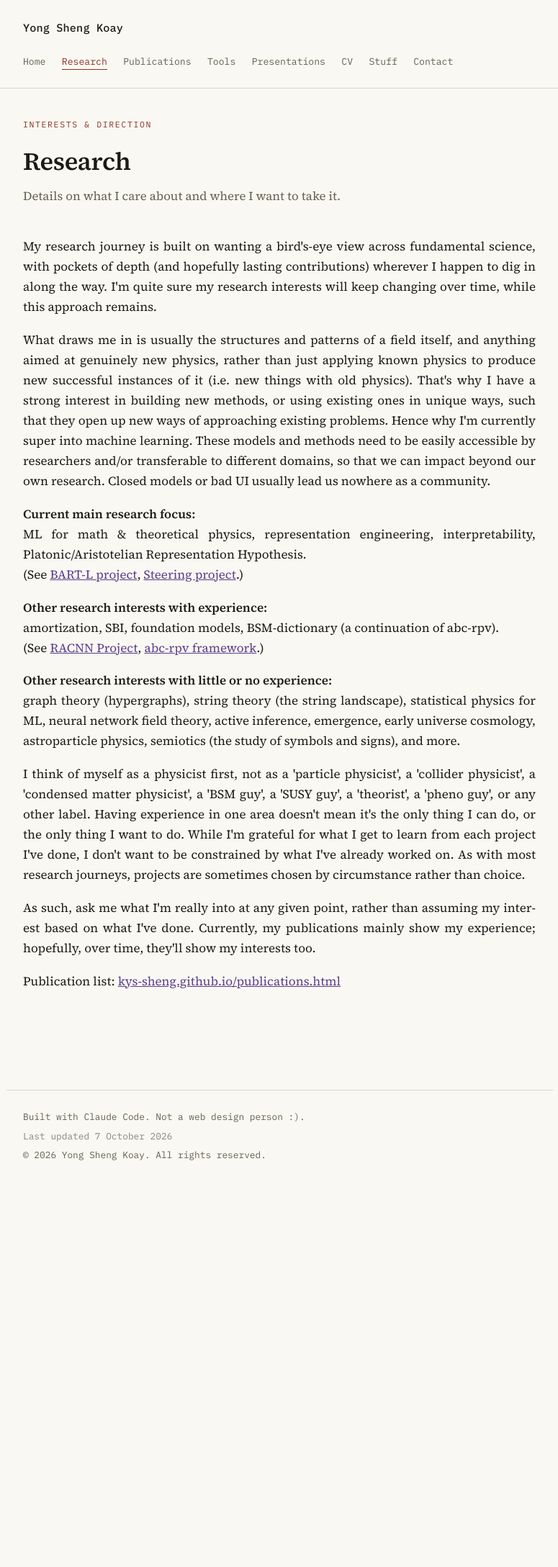
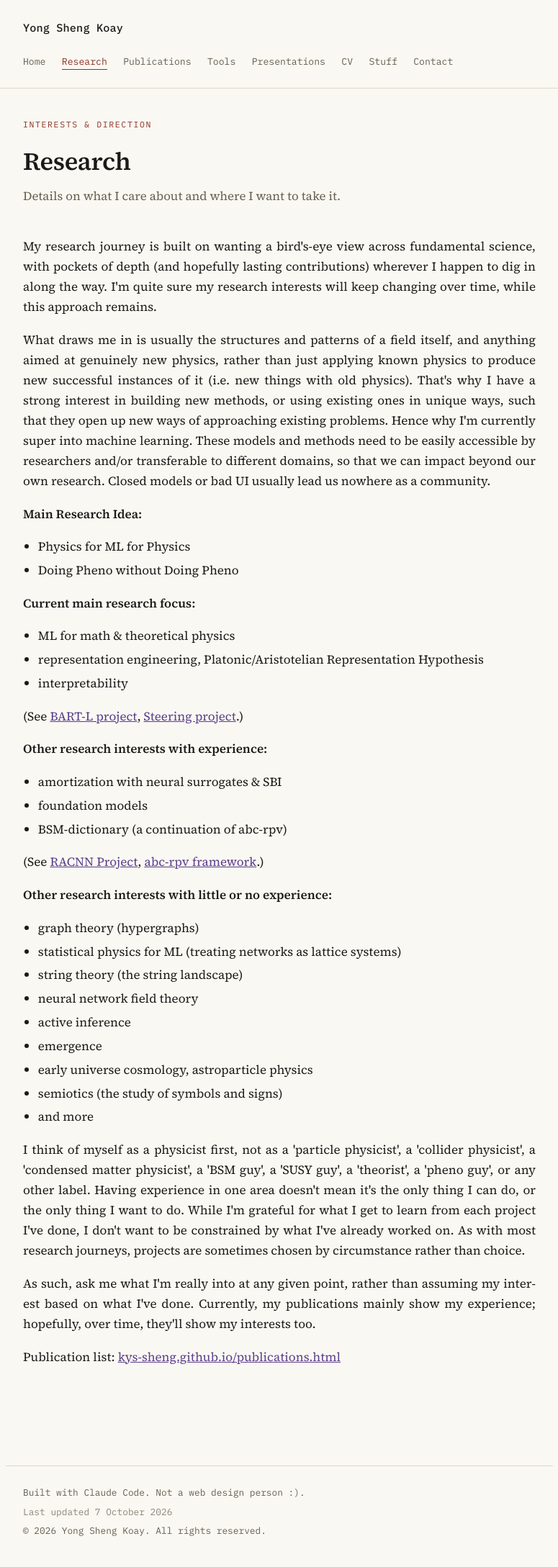
Before and after one commit to kys-sheng/kys-sheng.github.io, a Jekyll site: the page built from research.html, in a window 1280 px wide. Shown: the whole page at 72% size, without its empty margins (252-1027 px from the left). Built offline with Jekyll 4.4.1, drawn with Linux system fonts in a browser that asks for light colours; before the commit the page ends 1655 px from its top, so only the background shows below that.

Commit message:
Add Main Research Idea taglines, convert topic lists to bullets
- Add a "Main Research Idea" block with two taglines (Physics for ML
  for Physics; Doing Pheno without Doing Pheno)
- Convert the three topic breakdown sections (current focus, with
  experience, without experience) from comma-separated text to real
  bullet lists
- research.html's body blocks are now raw HTML (each item supplies
  its own <p>/<ul>), giving full control over structure per block

Co-Authored-By: Claude Sonnet 5 <noreply@anthropic.com>
Claude-Session: https://claude.ai/code/session_0191DsVr1Nwx9izZDzbZMoAX

```diff
--- a/_data/research.yml
+++ b/_data/research.yml
@@ -1,14 +1,47 @@
 # --- Research page. "body" is the whole page's content as a list of        ---
-# --- paragraphs — add a new "-" line per paragraph. Inline HTML (<strong>,  ---
-# --- <a>) is allowed, same as elsewhere on the site.                        ---
+# --- blocks — add a new "-" line per block. Each block is raw HTML (full    ---
+# --- control over <p>/<ul>/<strong>/<a> etc.), same as elsewhere on the     ---
+# --- site.                                                                  ---
 
 intro: "Details on what I care about and where I want to take it."
 
 body:
-  - "My research journey is built on wanting a bird's-eye view across fundamental science, with pockets of depth (and hopefully lasting contributions) wherever I happen to dig in along the way. I'm quite sure my research interests will keep changing over time, while this approach remains."
-  - "What draws me in is usually the structures and patterns of a field itself, and anything aimed at genuinely new physics, rather than just applying known physics to produce new successful instances of it (i.e. new things with old physics). That's why I have a strong interest in building new methods, or using existing ones in unique ways, such that they open up new ways of approaching existing problems. Hence why I'm currently super into machine learning. These models and methods need to be easily accessible by researchers and/or transferable to different domains, so that we can impact beyond our own research. Closed models or bad UI usually lead us nowhere as a community."
-  - '<strong>Current main research focus:</strong><br>ML for math &amp; theoretical physics, representation engineering, interpretability, Platonic/Aristotelian Representation Hypothesis.<br>(See <a href="https://doi.org/10.21468/SciPostPhys.21.1.024" target="_blank" rel="noopener">BART-L project</a>, <a href="https://huggingface.co/spaces/kys-sheng/TheorySpaceNavigationBARTL" target="_blank" rel="noopener">Steering project</a>.)'
-  - '<strong>Other research interests with experience:</strong><br>amortization, SBI, foundation models, BSM-dictionary (a continuation of abc-rpv).<br>(See <a href="https://huggingface.co/spaces/kys-sheng/racnn_bumphunt_demo" target="_blank" rel="noopener">RACNN Project</a>, <a href="https://doi.org/10.1007/JHEP07(2023)215" target="_blank" rel="noopener">abc-rpv framework</a>.)'
-  - "<strong>Other research interests with little or no experience:</strong><br>graph theory (hypergraphs), string theory (the string landscape), statistical physics for ML, neural network field theory, active inference, emergence, early universe cosmology, astroparticle physics, semiotics (the study of symbols and signs), and more."
-  - "I think of myself as a physicist first, not as a 'particle physicist', a 'collider physicist', a 'condensed matter physicist', a 'BSM guy', a 'SUSY guy', a 'theorist', a 'pheno guy', or any other label. Having experience in one area doesn't mean it's the only thing I can do, or the only thing I want to do. While I'm grateful for what I get to learn from each project I've done, I don't want to be constrained by what I've already worked on. As with most research journeys, projects are sometimes chosen by circumstance rather than choice."
-  - "As such, ask me what I'm really into at any given point, rather than assuming my interest based on what I've done. Currently, my publications mainly show my experience; hopefully, over time, they'll show my interests too."
+  - "<p>My research journey is built on wanting a bird's-eye view across fundamental science, with pockets of depth (and hopefully lasting contributions) wherever I happen to dig in along the way. I'm quite sure my research interests will keep changing over time, while this approach remains.</p>"
+  - "<p>What draws me in is usually the structures and patterns of a field itself, and anything aimed at genuinely new physics, rather than just applying known physics to produce new successful instances of it (i.e. new things with old physics). That's why I have a strong interest in building new methods, or using existing ones in unique ways, such that they open up new ways of approaching existing problems. Hence why I'm currently super into machine learning. These models and methods need to be easily accessible by researchers and/or transferable to different domains, so that we can impact beyond our own research. Closed models or bad UI usually lead us nowhere as a community.</p>"
+  - >
+    <p><strong>Main Research Idea:</strong></p>
+    <ul class="research-list">
+      <li>Physics for ML for Physics</li>
+      <li>Doing Pheno without Doing Pheno</li>
+    </ul>
+  - >
+    <p><strong>Current main research focus:</strong></p>
+    <ul class="research-list">
+      <li>ML for math &amp; theoretical physics</li>
+      <li>representation engineering, Platonic/Aristotelian Representation Hypothesis</li>
+      <li>interpretability</li>
+    </ul>
+    <p>(See <a href="https://doi.org/10.21468/SciPostPhys.21.1.024" target="_blank" rel="noopener">BART-L project</a>, <a href="https://huggingface.co/spaces/kys-sheng/TheorySpaceNavigationBARTL" target="_blank" rel="noopener">Steering project</a>.)</p>
+  - >
+    <p><strong>Other research interests with experience:</strong></p>
+    <ul class="research-list">
+      <li>amortization with neural surrogates &amp; SBI</li>
+      <li>foundation models</li>
+      <li>BSM-dictionary (a continuation of abc-rpv)</li>
+    </ul>
+    <p>(See <a href="https://huggingface.co/spaces/kys-sheng/racnn_bumphunt_demo" target="_blank" rel="noopener">RACNN Project</a>, <a href="https://doi.org/10.1007/JHEP07(2023)215" target="_blank" rel="noopener">abc-rpv framework</a>.)</p>
+  - >
+    <p><strong>Other research interests with little or no experience:</strong></p>
+    <ul class="research-list">
+      <li>graph theory (hypergraphs)</li>
+      <li>statistical physics for ML (treating networks as lattice systems)</li>
+      <li>string theory (the string landscape)</li>
+      <li>neural network field theory</li>
+      <li>active inference</li>
+      <li>emergence</li>
+      <li>early universe cosmology, astroparticle physics</li>
+      <li>semiotics (the study of symbols and signs)</li>
+      <li>and more</li>
+    </ul>
+  - "<p>I think of myself as a physicist first, not as a 'particle physicist', a 'collider physicist', a 'condensed matter physicist', a 'BSM guy', a 'SUSY guy', a 'theorist', a 'pheno guy', or any other label. Having experience in one area doesn't mean it's the only thing I can do, or the only thing I want to do. While I'm grateful for what I get to learn from each project I've done, I don't want to be constrained by what I've already worked on. As with most research journeys, projects are sometimes chosen by circumstance rather than choice.</p>"
+  - "<p>As such, ask me what I'm really into at any given point, rather than assuming my interest based on what I've done. Currently, my publications mainly show my experience; hopefully, over time, they'll show my interests too.</p>"
--- a/research.html
+++ b/research.html
@@ -9,6 +9,6 @@ title: Research
 <p class="role">{{ r.intro }}</p>
 
 {% for para in r.body %}
-<p>{{ para }}</p>
+{{ para }}
 {% endfor %}
 <p>Publication list: <a href="{{ '/publications.html' | relative_url }}">kys-sheng.github.io/publications.html</a></p>
--- a/style.css
+++ b/style.css
@@ -142,6 +142,9 @@ h1{font-size:2.15rem; font-weight:600; margin:0 0 .35rem; text-wrap:balance; let
   .profile-row{flex-direction:column; align-items:flex-start; gap:1rem}
 }
 p{margin:0 0 1.1rem; text-align:justify; text-justify:inter-word; hyphens:auto}
+.research-list{margin:0 0 1.1rem; padding-left:1.3rem}
+.research-list li{margin-bottom:.3rem}
+.research-list li:last-child{margin-bottom:0}
 .links{
   display:flex; gap:1.4rem; flex-wrap:wrap; margin:1.6rem 0 0;
   font-family:"IBM Plex Mono", monospace; font-size:.82rem;
```
